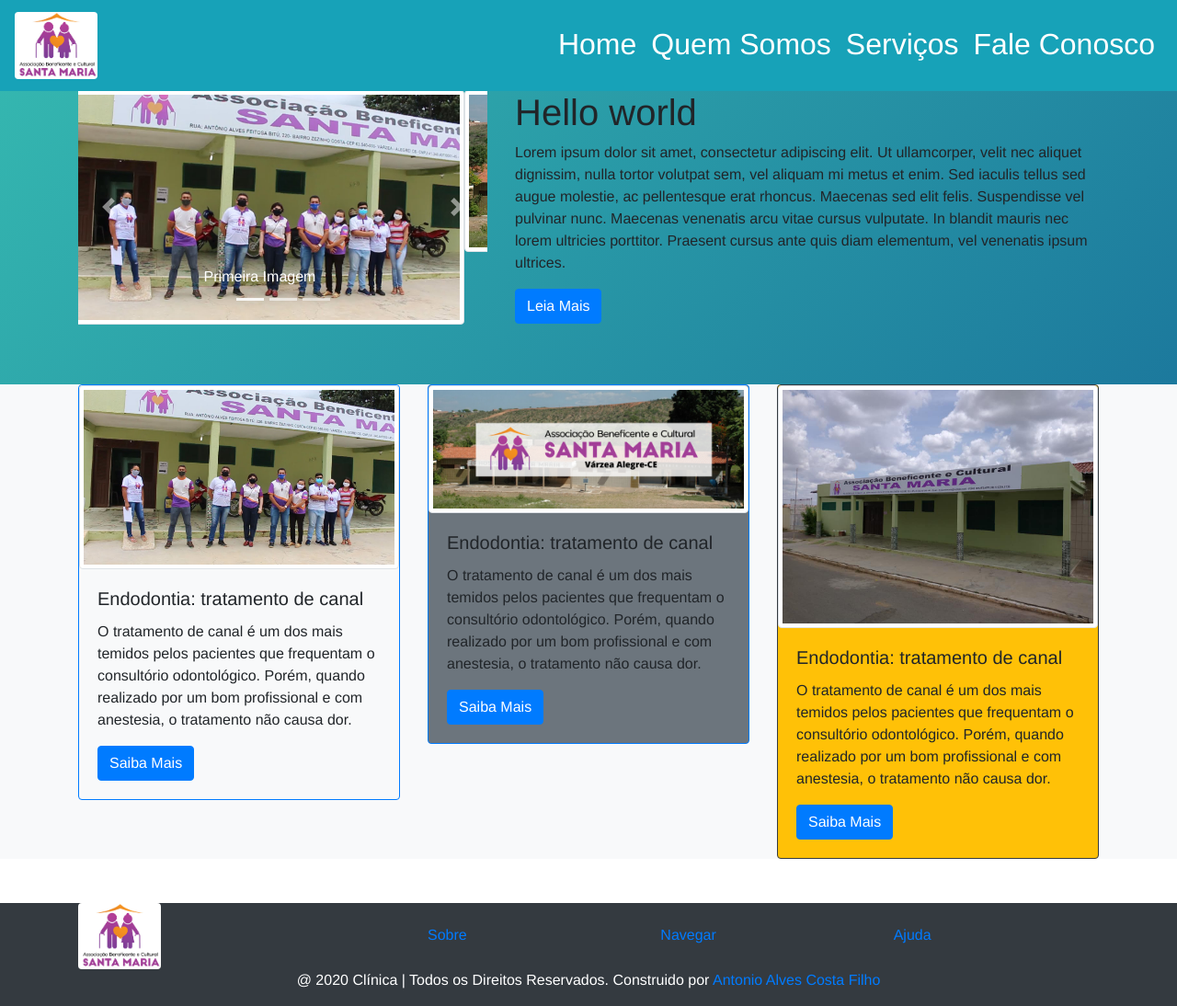
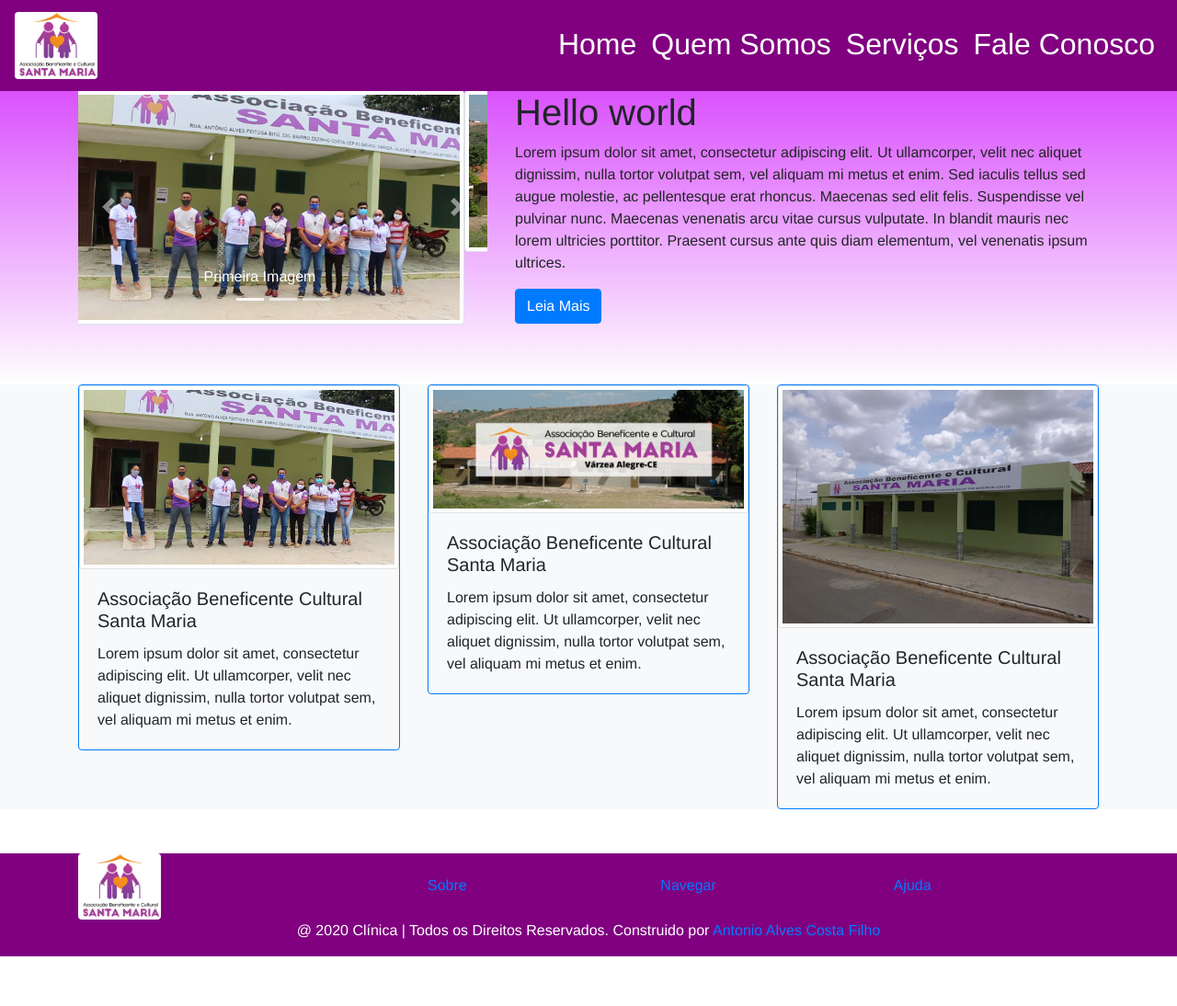
Before and after one commit to antonioFilho-global/projetoEstagio1, a plain HTML site: page index.html in a window 1280 px wide. Shown: the whole page at 92% size. After the commit the page ends 1040 px from the top, so only its background shows below. Drawn offline with Linux system fonts and the light colour scheme.

Commit message:
Segundo Commit

```diff
--- a/index.html
+++ b/index.html
@@ -20,7 +20,7 @@
 	-->
 	<header class="navegador">
 		<!-- bg-info -->
-		<nav class="navbar navbar-expand-lg fixed-top bg-info navbar-inverse navbar-dark">
+		<nav class="navbar navbar-expand-lg fixed-top navbar-inverse navbar-dark">
 			<a href="#" class="navbar-brand"><img class="rounded" width="90px"  src="public/img/logo.png"></a>
 			<!--o button criarar o menu com icone dentro da teg span, que abrirar o conteudo da div de id menu,
 			Muito útil em telas menos de smartphones  -->
@@ -110,49 +110,46 @@
 		<div class="container">
 			<div class="row">
 				<!--Usando Cards-->
+				<!-- 1° foto -->
 				<div class="col-sm-6 col-md-4">
 					<div class="card border border-primary bg-light">
 						<img src="public/img/santaMaria1.jpg" class="img-thumbnail" class="card-img-top rounded-pill">
 						<div class="card-body">
-							<h5 class="card-title">Endodontia: tratamento de canal</h5>
-							<p class="card-text">O tratamento de canal é um dos mais temidos pelos pacientes que frequentam o consultório odontológico. Porém, quando realizado por um bom profissional e com anestesia, o tratamento não causa dor.</p>
-							<a href="#" class="btn btn-primary">Saiba Mais</a>
+							<h5 class="card-title">Associação Beneficente Cultural Santa Maria</h5>
+							<p class="card-text">Lorem ipsum dolor sit amet, consectetur adipiscing elit. Ut ullamcorper, velit nec aliquet dignissim, nulla tortor volutpat sem, vel aliquam mi metus et enim.</p>
 						</div>
 					</div>
 				</div>
 
-				<!--Usando Cards-->
+				<!-- 2° foto -->
 				<div class="col-sm-6 col-md-4">
-					<div class="card border border-primary bg-secondary">
+					<div class="card border border-primary bg-light">
 						<img src="public/img/santaMaria2.jpg" class="img-thumbnail" class="card-img-top rounded-pill">
 						<div class="card-body">
-							<h5 class="card-title">Endodontia: tratamento de canal</h5>
-							<p class="card-text">O tratamento de canal é um dos mais temidos pelos pacientes que frequentam o consultório odontológico. Porém, quando realizado por um bom profissional e com anestesia, o tratamento não causa dor.</p>
-							<a href="#" class="btn btn-primary">Saiba Mais</a>
+							<h5 class="card-title">Associação Beneficente Cultural Santa Maria</h5>
+							<p class="card-text">Lorem ipsum dolor sit amet, consectetur adipiscing elit. Ut ullamcorper, velit nec aliquet dignissim, nulla tortor volutpat sem, vel aliquam mi metus et enim.</p>
 						</div>
 					</div>
 				</div>
 
-				<!--Usando Cards-->
+				<!-- 3° foto -->
 				<div class="col-sm-6 col-md-4">
-					<div class="card border border-dark bg-warning">
+					<div class="card border border-primary bg-light">
 						<img src="public/img/santaMaria3.jpg" class="img-thumbnail" class="card-img-top rounded-pill">
 						<div class="card-body">
-							<h5 class="card-title">Endodontia: tratamento de canal</h5>
-							<p class="card-text">O tratamento de canal é um dos mais temidos pelos pacientes que frequentam o consultório odontológico. Porém, quando realizado por um bom profissional e com anestesia, o tratamento não causa dor.</p>
-							<a href="#" class="btn btn-primary">Saiba Mais</a>
+							<h5 class="card-title">Associação Beneficente Cultural Santa Maria</h5>
+							<p class="card-text">Lorem ipsum dolor sit amet, consectetur adipiscing elit. Ut ullamcorper, velit nec aliquet dignissim, nulla tortor volutpat sem, vel aliquam mi metus et enim.</p>
 						</div>
 					</div>
 				</div>
-
-
 			</div>
 		</div>
 	</div>
 	<br><br>
 
-
-	<footer class="bg-dark">
+	<!-- Rodapé -->
+	<!-- bg-dark -->
+	<footer class="navegador">
 		<div class="container">
 			<div class="row">
 				<div class="col-sm-4">
--- a/public/css/style.css
+++ b/public/css/style.css
@@ -1,5 +1,6 @@
-.navegador nav {
-	background-color: #e8a0f1;
+.navegador nav, footer {
+	background-color: purple;
+	/* background-image: linear-gradient(rgb(237, 199, 247), rgb(255, 255, 255)); */
 }
 
 #menu{
@@ -10,14 +11,15 @@
 
 /*Faz auteração da cor quando o mouse passa nos links dentro do menu*/
 #menu a:hover{
-	background-color: #f1e0f3;
+	background-color: rgba(79, 173, 219, .4);
 	color:#0e1a12;
 }
 
 #main{
 	padding: 50px;
 	/* gradiente de azul */
-	background: linear-gradient(135deg,#35b8b0 0%, #1c799d 100%);
+	/* background: linear-gradient(135deg,#35b8b0 0%, #1c799d 100%); */
+	background-image: linear-gradient(rgb(212, 54, 252), rgb(255, 255, 255));
 }
 
 /* Tirando os espaçamentos padrões de toda
```
